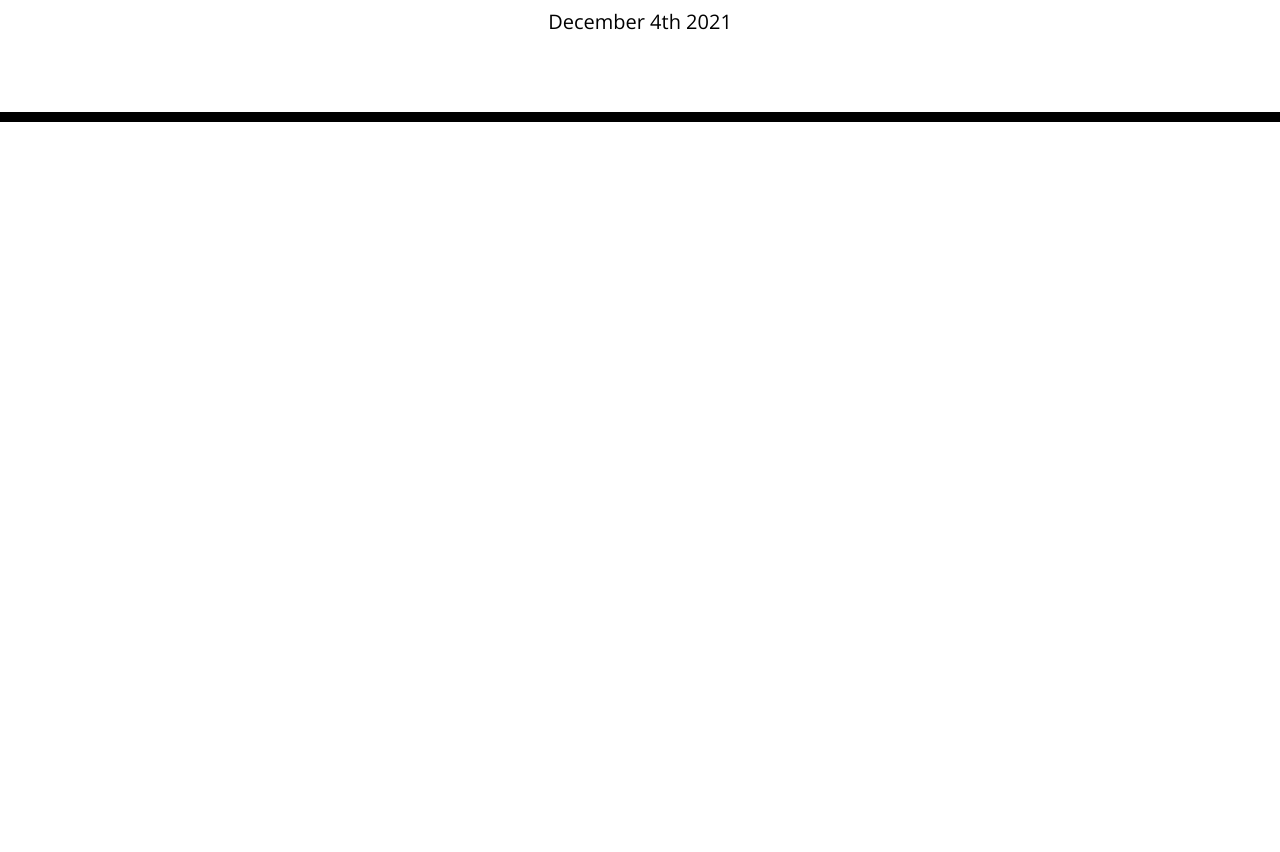
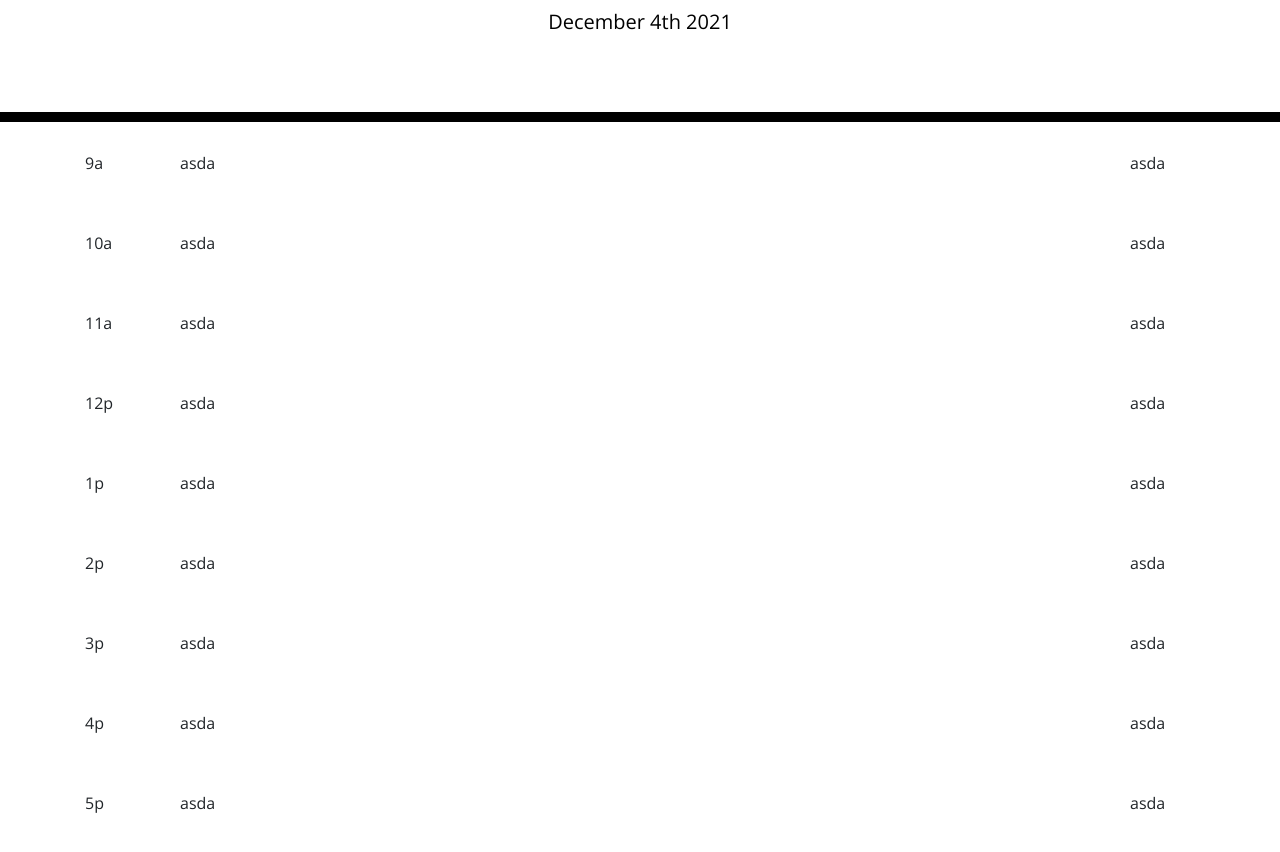
Before and after one commit to avc0021/Work-Day-Scheduler, a plain HTML site: page index.html in a window 1280 px wide. Shown: the part 182-1034 px from the top of the page. Before the commit the page ends 800 px from the top, so only its background shows below. Drawn offline with nearby package versions, Linux system fonts and the light colour scheme.

Commit message:
enter col/ rows with bootstrap

```diff
--- a/index.html
+++ b/index.html
@@ -30,18 +30,59 @@
     </header>
     <div class="container">
       <!-- Timeblocks go here -->
-      <div></div>
-      <div></div>
-      <div></div>
-      <div></div>
-      <div></div>
-      <div></div>
-      <div></div>
-      <div></div>
-      <div></div>
+      <div class="row">
+       <div class="col-sm-1">9a</div>
+       <div class="col-sm-10">asda</div>
+       <div class="col-sm-1">asda</div>
+      </div>
 
+      <div class="row">
+        <div class="col-sm-1">10a</div>
+        <div class="col-sm-10">asda</div>
+        <div class="col-sm-1">asda</div>
+       </div>
 
-    </div>
+       <div class="row">
+        <div class="col-sm-1">11a</div>
+        <div class="col-sm-10">asda</div>
+        <div class="col-sm-1">asda</div>
+       </div>
+
+       <div class="row">
+        <div class="col-sm-1">12p</div>
+        <div class="col-sm-10">asda</div>
+        <div class="col-sm-1">asda</div>
+       </div>
+
+       <div class="row">
+        <div class="col-sm-1">1p</div>
+        <div class="col-sm-10">asda</div>
+        <div class="col-sm-1">asda</div>
+       </div>
+
+       <div class="row">
+        <div class="col-sm-1">2p</div>
+        <div class="col-sm-10">asda</div>
+        <div class="col-sm-1">asda</div>
+       </div>
+
+       <div class="row">
+        <div class="col-sm-1">3p</div>
+        <div class="col-sm-10">asda</div>
+        <div class="col-sm-1">asda</div>
+       </div>
+
+       <div class="row">
+        <div class="col-sm-1">4p</div>
+        <div class="col-sm-10">asda</div>
+        <div class="col-sm-1">asda</div>
+       </div>
+
+       <div class="row">
+        <div class="col-sm-1">5p</div>
+        <div class="col-sm-10">asda</div>
+        <div class="col-sm-1">asda</div>
+       </div>
 
     <script src="https://code.jquery.com/jquery-3.4.1.min.js"></script>
     <script src="https://cdnjs.cloudflare.com/ajax/libs/moment.js/2.24.0/moment.min.js"></script>
--- a/js/script.js
+++ b/js/script.js
@@ -1,5 +1,6 @@
-// Current time and date
+// Currents current date moment object
 var current = moment().format('MMMM Do YYYY');
 
+// Displays date on page
 var displayCurrent = document.getElementById('currentDay');
 currentDay.innerHTML = current;
```
